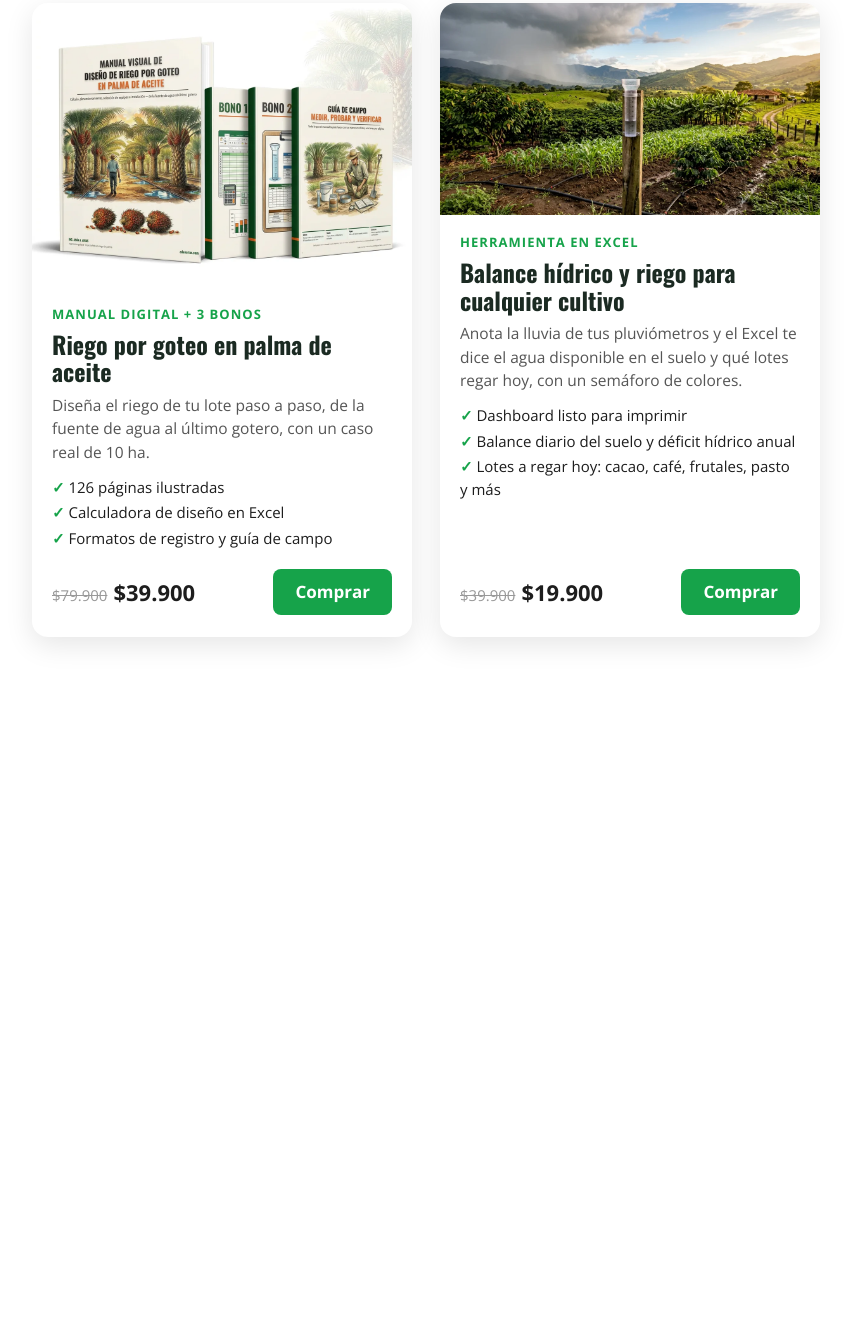
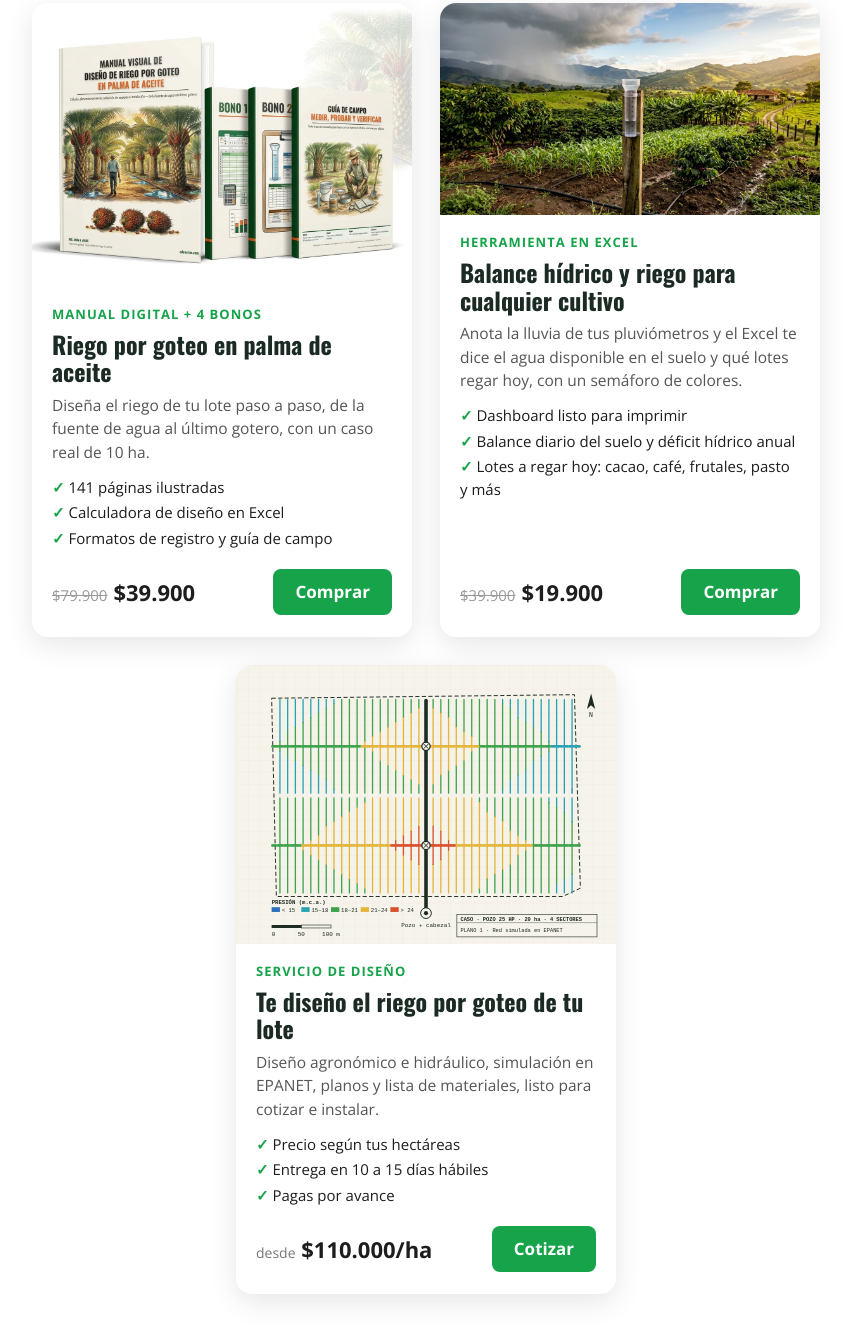
Before and after one commit to gaminuma06/cursos-web, a plain HTML site: page index.html in a window 1280 px wide. Shown: the part 302-1642 px from the top of the page, without its empty margins (214-1065 px from the left). Before the commit the page ends 1003 px from the top, so only its background shows below. Drawn offline with nearby package versions, Linux system fonts and the light colour scheme.

Commit message:
Catálogo: tarjeta del servicio de diseño de riego (riego.adanarias.com) y tarjeta del manual al día (4 bonos, 141 págs)
Co-Authored-By: Claude Opus 5.5 <noreply@anthropic.com>
Claude-Session: https://claude.ai/code/session_01D73i5FRGzstQUca4dBTXXZ

```diff
--- a/index.html
+++ b/index.html
@@ -53,12 +53,12 @@ fbq('track', 'PageView');
 
   <div class="catalogo">
     <a class="curso aparece" href="manual_riego_goteo_palma/">
-      <img src="manual_riego_goteo_palma/img/bonos.webp" width="1200" height="896" alt="Manual Visual de Riego por Goteo en Palma de Aceite con sus 3 bonos">
+      <img src="manual_riego_goteo_palma/img/bonos.webp" width="1200" height="896" alt="Manual Visual de Riego por Goteo en Palma de Aceite con sus 4 bonos">
       <div class="info">
-        <span class="tipo">Manual digital + 3 bonos</span>
+        <span class="tipo">Manual digital + 4 bonos</span>
         <h2>Riego por goteo en palma de aceite</h2>
         <p>Diseña el riego de tu lote paso a paso, de la fuente de agua al último gotero, con un caso real de 10 ha.</p>
-        <ul class="incluye"><li>126 páginas ilustradas</li><li>Calculadora de diseño en Excel</li><li>Formatos de registro y guía de campo</li></ul>
+        <ul class="incluye"><li>141 páginas ilustradas</li><li>Calculadora de diseño en Excel</li><li>Formatos de registro y guía de campo</li></ul>
         <div class="pie-card"><span class="precio"><s>$79.900</s>$39.900</span><span class="ver">Comprar</span></div>
       </div>
     </a>
@@ -72,6 +72,16 @@ fbq('track', 'PageView');
         <div class="pie-card"><span class="precio"><s>$39.900</s>$19.900</span><span class="ver">Comprar</span></div>
       </div>
     </a>
+    <a class="curso aparece" href="https://riego.adanarias.com/">
+      <img src="img/riego-tarjeta.svg" width="640" height="470" alt="Plano de una red de riego por goteo coloreada por presión, simulada en EPANET">
+      <div class="info">
+        <span class="tipo">Servicio de diseño</span>
+        <h2>Te diseño el riego por goteo de tu lote</h2>
+        <p>Diseño agronómico e hidráulico, simulación en EPANET, planos y lista de materiales, listo para cotizar e instalar.</p>
+        <ul class="incluye"><li>Precio según tus hectáreas</li><li>Entrega en 10 a 15 días hábiles</li><li>Pagas por avance</li></ul>
+        <div class="pie-card"><span class="precio"><small style="font-size:14px;font-weight:400;color:#777">desde</small> $110.000/ha</span><span class="ver">Cotizar</span></div>
+      </div>
+    </a>
   </div>
 </main>
 <script>
```
Also changed, not shown: img/riego-tarjeta.svg (added).
